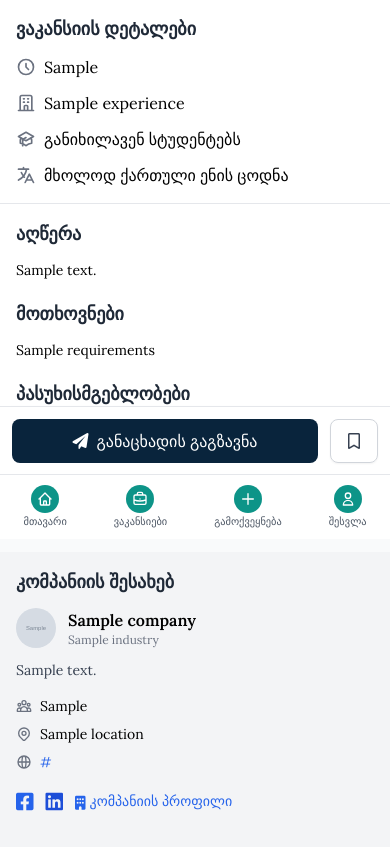
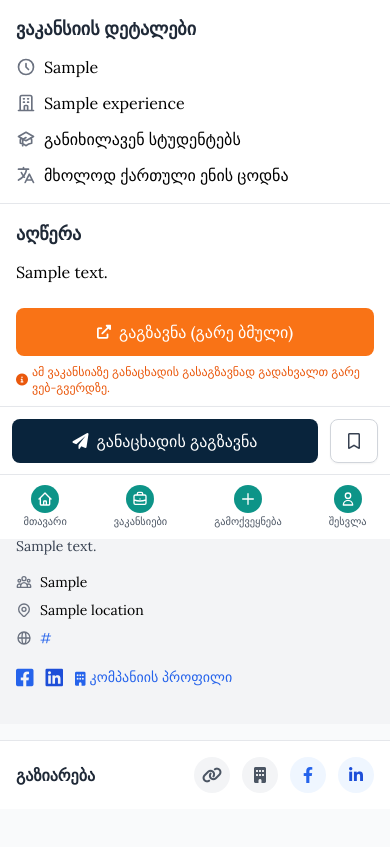
Before and after one commit to SandroNizharadze/Jobsight, a Django app: template core/templates/core/job_detail.html in a window 390 px wide. Shown: the part 305-1152 px from the top of the page. After the commit the page ends 1098 px from the top, so only its background shows below. Run offline with Django 5.2, Linux system fonts and the light colour scheme; the template is opened without the code that fills it: most values are stand-ins (such as "Sample title", 1, 10 or a date in 2020); grey boxes marked "Sample" are stand-in pictures; some libraries are stand-ins or nearby versions.

Commit message:
Add external link functionality to JobListing
- Introduced 'use_external_link' and 'external_link' fields in the JobListing model to allow job postings to include external application links.
- Updated JobListingForm to include fields for external link options with appropriate validation.
- Enhanced job detail and posting templates to display and manage external links effectively.
- Implemented JavaScript to toggle the external link input based on the checkbox state for better user experience.
- Adjusted views to handle the new external link fields during job creation and detail rendering.

```diff
--- a/core/models/job.py
+++ b/core/models/job.py
@@ -104,6 +104,8 @@ class JobListing(SoftDeletionModel):
     premium_level = models.CharField(max_length=20, choices=PREMIUM_LEVEL_CHOICES, default='standard', db_index=True, verbose_name=_("პრემიუმ დონე"))
     georgian_language_only = models.BooleanField(choices=[(True, 'კი'), (False, 'არა')], default=False, verbose_name=_("პოზიციაზე მოთხოვნილია მხოლოდ ქართული ენის ცოდნა"))
     view_count = models.PositiveIntegerField(default=0, verbose_name=_("ნახვების რაოდენობა"))
+    use_external_link = models.BooleanField(default=False, verbose_name=_('ატვირთულია გარე ლინკით'))
+    external_link = models.URLField(blank=True, verbose_name=_('External Link'))
 
     def __str__(self):
         return f"{self.title} at {self.company}"
--- a/core/templates/core/components/mobile/job_detail/mobile_job_detail.html
+++ b/core/templates/core/components/mobile/job_detail/mobile_job_detail.html
@@ -198,29 +198,22 @@
   <div class="bg-white p-4">
     <div>
       <h2 class="text-lg font-bold text-gray-800 mb-3">{% trans "აღწერა" %}</h2>
-      <div class="prose max-w-none text-sm">
-        {{ job.description|safe|linebreaks }}
-      </div>
-
-      {% if job.requirements %}
-        <h2 class="text-lg font-bold text-gray-800 mt-5 mb-3">{% trans "მოთხოვნები" %}</h2>
-        <div class="prose max-w-none text-sm">
-          {{ job.requirements|safe|linebreaks }}
-        </div>
+      {{ job.description|safe|linebreaks }}
+    </div>
+    <div class="mt-6">
+      {% if not is_expired %}
+      {% if job.use_external_link and job.external_link %}
+      <a href="{{ job.external_link }}" target="_blank" rel="noopener noreferrer"
+         class="w-full bg-orange-500 hover:bg-orange-600 text-white font-medium py-3 px-6 rounded-lg transition-colors flex items-center justify-center mt-4"
+         title="{% trans 'გარე ვებ-გვერდზე გადამისამართება' %}">
+        <i class="fas fa-external-link-alt mr-2 text-sm"></i>{% trans "გაგზავნა (გარე ბმული)" %}
+      </a>
+      <p class="text-xs text-orange-600 mt-2 flex items-center"><i class="fas fa-info-circle mr-1"></i> {% trans "ამ ვაკანსიაზე განაცხადის გასაგზავნად გადახვალთ გარე ვებ-გვერდზე." %}</p>
+      {% else %}
+      <button type="button" data-modal-target="applyModal" class="w-full bg-gray-800 hover:bg-gray-700 text-white font-medium py-3 px-6 rounded-lg transition-colors mt-4">
+        <i class="fas fa-paper-plane mr-2 text-sm"></i>{% trans "განაცხადის გაგზავნა" %}
+      </button>
       {% endif %}
-
-      {% if job.responsibilities %}
-        <h2 class="text-lg font-bold text-gray-800 mt-5 mb-3">{% trans "პასუხისმგებლობები" %}</h2>
-        <div class="prose max-w-none text-sm">
-          {{ job.responsibilities|safe|linebreaks }}
-        </div>
-      {% endif %}
-
-      {% if job.benefits %}
-        <h2 class="text-lg font-bold text-gray-800 mt-5 mb-3">{% trans "შეთავაზება" %}</h2>
-        <div class="prose max-w-none text-sm">
-          {{ job.benefits|safe|linebreaks }}
-        </div>
       {% endif %}
     </div>
   </div>
--- a/core/templates/core/job_detail.html
+++ b/core/templates/core/job_detail.html
@@ -195,9 +195,18 @@
 
           <div class="mt-8">
             {% if not is_expired %}
+            {% if use_external_link and external_link %}
+            <a href="{{ external_link }}" target="_blank" rel="noopener noreferrer"
+               class="w-full md:w-auto bg-orange-500 hover:bg-orange-600 text-white font-medium py-3 px-6 rounded-lg transition-colors flex items-center justify-center"
+               title="{% trans 'გარე ვებ-გვერდზე გადამისამართება' %}">
+              <i class="fas fa-external-link-alt mr-2 text-sm"></i>{% trans "გაგზავნა (გარე ბმული)" %}
+            </a>
+            <p class="text-xs text-orange-600 mt-2 flex items-center"><i class="fas fa-info-circle mr-1"></i> {% trans "ამ ვაკანსიაზე განაცხადის გასაგზავნად გადახვალთ გარე ვებ-გვერდზე." %}</p>
+            {% else %}
             <button type="button" data-modal-target="applyModal" class="w-full md:w-auto bg-gray-800 hover:bg-gray-700 text-white font-medium py-3 px-6 rounded-lg transition-colors" style="background-color:rgb(9, 36, 60);">
               <i class="fas fa-paper-plane mr-2 text-sm"></i>{% trans "განაცხადის გაგზავნა" %}
             </button>
+            {% endif %}
             {% endif %}
 
             {% if request.user.is_authenticated %}
--- a/core/views/employer_views.py
+++ b/core/views/employer_views.py
@@ -426,6 +426,10 @@ def post_job(request):
             if job.georgian_language_only is None:
                 job.georgian_language_only = False
 
+            # Save external link fields
+            job.use_external_link = form.cleaned_data.get('use_external_link', False)
+            job.external_link = form.cleaned_data.get('external_link', '')
+
             # Save to DB
             job.save()
 
--- a/core/views/job_views.py
+++ b/core/views/job_views.py
@@ -227,6 +227,8 @@ def job_detail(request, job_id):
         'is_saved': is_saved,
         'is_expired': is_expired,
         'days_until_expiration': days_until_expiration,
+        'use_external_link': job.use_external_link,
+        'external_link': job.external_link,
     }
     return render(request, 'core/job_detail.html', context)
 
```
Also changed, not shown: core/forms.py (+15 -1 lines), core/templates/core/post_job.html (+39 -0 lines), core/migrations/0063_joblisting_external_link_and_more.py (added).
